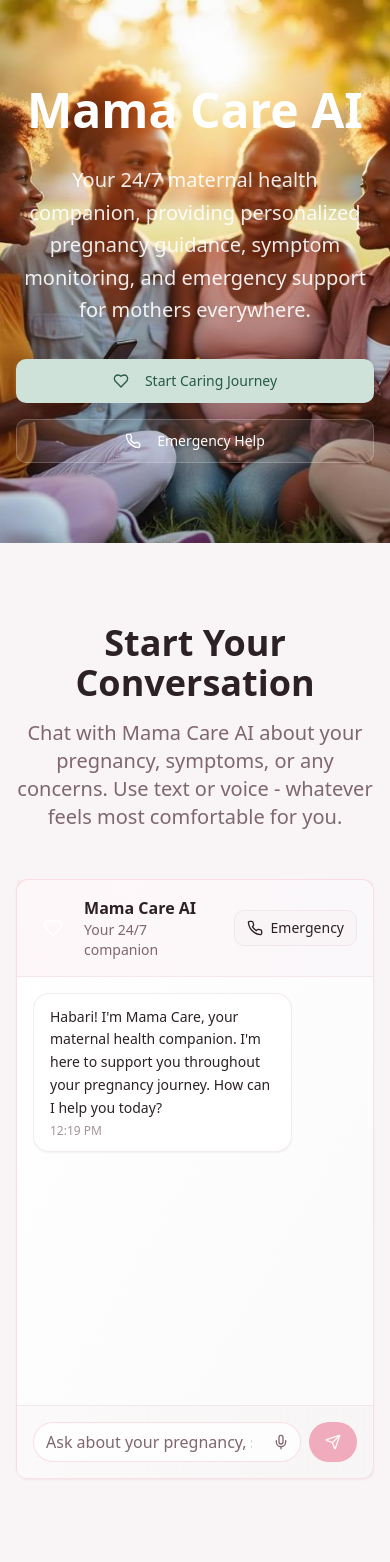
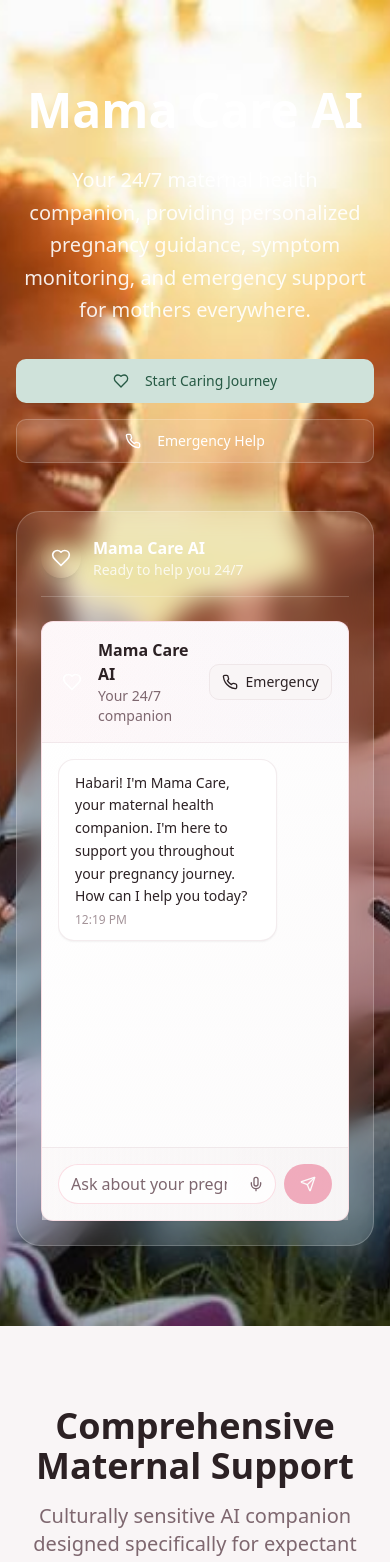
Before and after one commit to Brian-shinrai/mama-care-aid, a React (Vite) app: page / in a window 390 px wide. Shown: the top 1562 px of the page. Built offline with nearby package versions, Linux system fonts and the light colour scheme; the HTML template or start-up script is replaced by a standard one.

Commit message:
Refactor: Move chat and enhance UI

```diff
--- a/src/pages/Index.tsx
+++ b/src/pages/Index.tsx
@@ -77,12 +77,12 @@ const Index = () => {
   };
 
   const scrollToChat = () => {
-    const chatSection = document.getElementById('chat-section');
-    if (chatSection) {
-      chatSection.scrollIntoView({ behavior: 'smooth' });
+    const heroSection = document.querySelector('section');
+    if (heroSection) {
+      heroSection.scrollIntoView({ behavior: 'smooth' });
       toast({
-        title: 'Ready to Chat!',
-        description: 'Start your conversation with Mama Care AI below.',
+        title: 'Chat is Ready! 💕',
+        description: 'Your caring AI companion is waiting to help you.',
       });
     }
   };
@@ -124,47 +124,21 @@ const Index = () => {
             </div>
           </div>
 
-          {/* Chat Interface Preview */}
-          <div className="hidden lg:block">
-            <div className="bg-white/95 backdrop-blur-sm rounded-3xl p-6 shadow-warm border border-white/20">
-              <div className="space-y-4">
-                <div className="flex items-center gap-3 pb-4 border-b border-border/30">
-                  <div className="w-8 h-8 rounded-full bg-gradient-maternal flex items-center justify-center">
-                    <Heart className="w-4 h-4 text-primary-foreground" />
-                  </div>
-                  <div>
-                    <p className="font-semibold text-sm">Mama Care AI</p>
-                    <p className="text-xs text-muted-foreground">Online now</p>
-                  </div>
+          {/* Live Chat Interface */}
+          <div className="w-full lg:w-auto">
+            <div className="bg-white/10 backdrop-blur-md rounded-3xl p-6 border border-white/20 shadow-2xl">
+              <div className="flex items-center gap-3 mb-6 pb-4 border-b border-white/20">
+                <div className="w-10 h-10 rounded-full bg-gradient-maternal flex items-center justify-center shadow-lg">
+                  <Heart className="w-5 h-5 text-primary-foreground" />
                 </div>
-                <div className="bg-card rounded-2xl p-3 border border-primary/10">
-                  <p className="text-sm">Habari! How are you feeling today? I'm here to support you and your baby. 💕</p>
-                </div>
-                <div className="bg-gradient-maternal rounded-2xl p-3 ml-8">
-                  <p className="text-sm text-primary-foreground">I have some questions about nutrition...</p>
-                </div>
-                <div className="bg-card rounded-2xl p-3 border border-primary/10">
-                  <p className="text-sm">Great question! Let's talk about healthy foods for you and baby...</p>
+                <div>
+                  <h3 className="font-semibold text-primary-foreground">Mama Care AI</h3>
+                  <p className="text-sm text-primary-foreground/80">Ready to help you 24/7</p>
                 </div>
               </div>
+              <ChatInterface />
             </div>
           </div>
-        </div>
-      </section>
-
-      {/* Main Chat Interface */}
-      <section id="chat-section" className="py-20 px-4 bg-gradient-soft">
-        <div className="max-w-4xl mx-auto">
-          <div className="text-center mb-12">
-            <h2 className="text-4xl font-bold text-foreground mb-4">
-              Start Your Conversation
-            </h2>
-            <p className="text-xl text-muted-foreground">
-              Chat with Mama Care AI about your pregnancy, symptoms, or any concerns.
-              Use text or voice - whatever feels most comfortable for you.
-            </p>
-          </div>
-          <ChatInterface />
         </div>
       </section>
 
```
